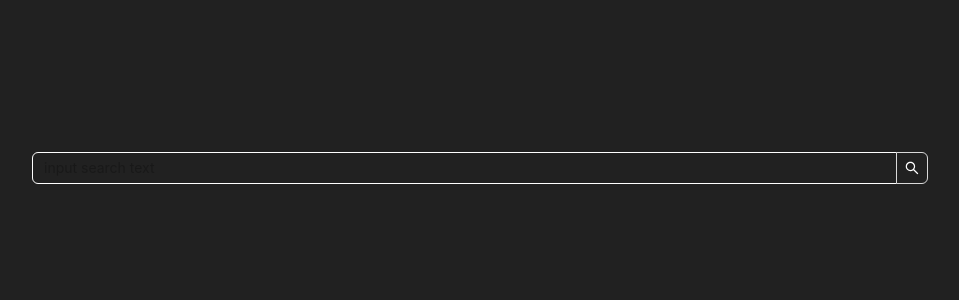
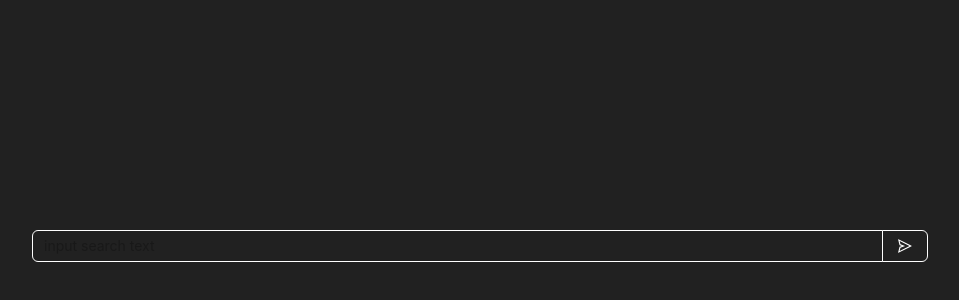
Before and after one commit to Charlotte21110/byteDanceLLM, a React (Vite) app: page / in a window 1280 px wide. Shown: the part 498-798 px from the top of the page, without its empty margins (160-1119 px from the left). Built offline with nearby package versions, Linux system fonts and the light colour scheme; what @coze/api would draw is missing.

Commit message:
feat:新增打断回复，页面自动滚动，fix:横轴滚动条过粗

```diff
--- a/src/api/index.ts
+++ b/src/api/index.ts
@@ -14,7 +14,12 @@ const client = new CozeAPI({
   }),
 });
 
-export const fetchAIResponse = async (input: string, onData: (data: string) => void): Promise<void> => {
+// ... existing code ...
+export const fetchAIResponse = async (
+  input: string,
+  onData: (data: string) => void,
+  signal?: AbortSignal
+): Promise<void> => {
   try {
     const stream = await client.chat.stream({
       bot_id: '7460806738728648720',
@@ -25,17 +30,22 @@ export const fetchAIResponse = async (input: string, onData: (data: string) => v
         content: input,
         content_type: 'text',
       }],
-    });
-
+    }, { signal });
 
     for await (const part of stream) {
+      if (signal?.aborted) {
+        break;
+      }
       if (part.event === ChatEventType.CONVERSATION_MESSAGE_DELTA) {
         onData(part.data.content);
       }
     }
-
-  } catch (error) {
-    console.error('Error fetching AI response:', error);
-    onData('Error fetching AI response');
+  } catch (error: unknown) {
+    if (error && typeof error === 'object' && 'name' in error && error.name === 'AbortError') {
+      onData('\n[已停止回复]');
+    } else {
+      console.error('Error fetching AI response:', error);
+      onData('Error fetching AI response');
+    }
   }
 };
--- a/src/components/ChatLLM/index.css
+++ b/src/components/ChatLLM/index.css
@@ -5,8 +5,8 @@
 }
 
 ::-webkit-scrollbar {
-  width: 8px;
-  /* 滚动条的宽度 */
+  width: 6px;   /* 统一为 6px */
+  height: 6px;  /* 统一为 6px */
 }
 
 ::-webkit-scrollbar-track {
@@ -29,7 +29,8 @@
 
 /* 专门针对代码块的滚动条样式 */
 pre::-webkit-scrollbar {
-  height: 6px;  /* 代码块的横向滚动条可以更细一些 */
+  width: 6px;   /* 统一为 6px */
+  height: 6px;  /* 统一为 6px */
 }
 
 pre::-webkit-scrollbar-track {
@@ -59,10 +60,11 @@ pre::-webkit-scrollbar-thumb:hover {
 }
 
 .chat-content {
-  height: 80vh;
+  height: 100vh;
   overflow-y: auto;
   padding: 10px 0;
   margin-top: 10px;
+  overflow-x: auto; /* 确保横向滚动时有平滑效果 */
 }
 
 .chat-guest {
@@ -132,22 +134,26 @@ pre::-webkit-scrollbar-thumb:hover {
   }
 
   .ant-btn {
-    background-color: #212121;
+    background-color: #212121 !important;
+    color: white !important;
+    border-color: white !important;
 
     .ant-btn-icon {
       color: white;
     }
   }
 
-  .ant-btn:hover,
-  .ant-btn:focus {
-    background-color: #212121 !important;
-    /* 按钮 hover 和 focus 时的背景色 */
-    color: white !important;
-    border-color: white !important;
-  }
   .ant-input-group-addon:hover,
   .ant-input-group-addon:focus {
     border-color: white !important;
   }
+  .stop-button {
+
+    color: white !important;  /* 确保文字是白色 */
+    opacity: 0.9;  /* 稍微调整透明度使按钮更醒目 */
+
+    .anticon {
+      color: white;
+    }
+  }
 }
--- a/src/components/ChatLLM/index.tsx
+++ b/src/components/ChatLLM/index.tsx
@@ -1,10 +1,11 @@
-import { useEffect, useState } from 'react';
+import { useEffect, useState, useRef } from 'react';
 import "./index.css";
 import "../../icon/font/iconfont.css";
-import { Input } from 'antd';
+import { Input, Button } from 'antd';
 import Guest from '../Guest';
 import AIanswer from '../AIanswer';
 import { fetchAIResponse } from '../../api/index';
+import { SendOutlined, StopOutlined } from '@ant-design/icons';
 
 export interface Content {
   content: string;
@@ -17,21 +18,42 @@ const ChatLLM = () => {
   const [aiContents, setAIContents] = useState<Content[]>([]);
   const [searchValue, setSearchValue] = useState('');
   const [combinedContents, setCombinedContents] = useState<Content[]>([]);
+  const [isResponding, setIsResponding] = useState(false);
+  const [abortController, setAbortController] = useState<AbortController | null>(null);
+  const chatContentRef = useRef<HTMLDivElement>(null);
+
+  const handleStop = () => {
+    if (abortController) {
+      abortController.abort();
+      setIsResponding(false);
+    }
+  };
 
   const onSearch = async (value: string) => {
+    if (!value.trim()) return;
+
     setGuestContents(prevContents => [...prevContents, { content: value }]);
     setSearchValue('');
     let aiContent = '';
     setAIContents(prevContents => [...prevContents, { content: aiContent }]);
 
+    const controller = new AbortController();
+    setAbortController(controller);
+    setIsResponding(true);
+
+    try {
       await fetchAIResponse(value, (data: string) => {
         aiContent += data;
         setAIContents(prevContents => {
           const newContents = [...prevContents];
           newContents[newContents.length - 1].content = aiContent;
           return newContents;
-      })
-    })
+        });
+      }, controller.signal);
+    } finally {
+      setIsResponding(false);
+      setAbortController(null);
+    }
   };
 
   useEffect(() => {
@@ -47,10 +69,16 @@ const ChatLLM = () => {
     setCombinedContents(combined);
   }, [guestContents, aiContents]);
 
+  useEffect(() => {
+    if (chatContentRef.current) {
+      chatContentRef.current.scrollTop = chatContentRef.current.scrollHeight;
+    }
+  }, [combinedContents]);
+
   return (
     <div className="chat-body">
       <div className="chat-main">
-        <div className="chat-content">
+        <div className="chat-content" ref={chatContentRef}>
           {/* {guestContents.map((content, index) => {
             return (
               <Guest key={index} content={content} />
@@ -70,10 +98,21 @@ const ChatLLM = () => {
         <div className="chat-input">
           <Search
             placeholder="input search text"
-            onSearch={onSearch}
             value={searchValue}
             onChange={(e) => setSearchValue(e.target.value)}
+            onSearch={onSearch}
             className="chat-input-search"
+            enterButton={
+              isResponding ? (
+                <Button className="stop-button" onClick={handleStop}>
+                  <StopOutlined />
+                </Button>
+              ) : (
+                <Button>
+                  <SendOutlined />
+                </Button>
+              )
+            }
           />
         </div>
       </div>
```
Also changed, not shown: 1 other file (tests, documents, lock files or other folders). Lines whose indentation alone changed are shown as unchanged.
